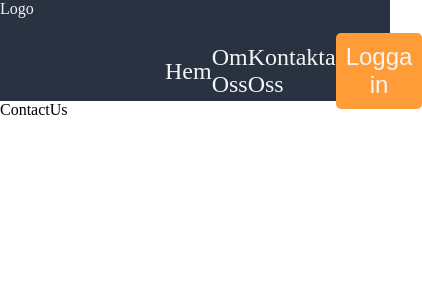
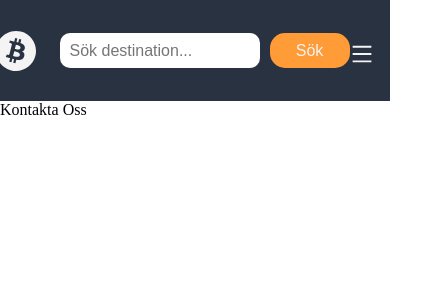
Before and after one commit to jeslaa/Oldbnb, a React (Vite) app: page /ContactUs in a window 390 px wide. Shown: the top 300 px of the page, 422 px wide, since content can reach past the window. Built offline with nearby package versions, Linux system fonts and the light colour scheme.

Commit message:
Fixed hamburgermenu and did a little media queries, need to fix the navbar for computer since it broke

```diff
--- a/package.json
+++ b/package.json
@@ -13,9 +13,11 @@
     "firebase": "^10.5.0",
     "react": "^18.2.0",
     "react-dom": "^18.2.0",
+    "react-icons": "^4.11.0",
     "react-router-dom": "^6.16.0"
   },
   "devDependencies": {
+    "@types/firebase": "^3.2.1",
     "@types/react": "^18.0.28",
     "@types/react-dom": "^18.0.11",
     "@typescript-eslint/eslint-plugin": "^5.57.1",
--- a/src/App.tsx
+++ b/src/App.tsx
@@ -1,14 +1,9 @@
-import React from 'react'
 import { BrowserRouter, Route, Routes} from 'react-router-dom'
-import {initializeApp } from 'firebase/app'
-import { config } from './config/config'
 import Home from './pages/Home'
 import AboutUs from './pages/AboutUs'
 import ContactUs from './pages/ContactUs'
 import Login from './pages/Login'
 import Navbar from './components/navbar/Navbar'
-
-initializeApp(config.firebaseConfig)
 
 type Props = {}
 
@@ -20,6 +15,7 @@ const App = (props: Props) => {
     <BrowserRouter>
       <Navbar />
       <Routes>
+        <Route path='/' element={<Home />}/>
         <Route path='/AboutUs' element={<AboutUs />}/>
         <Route path='/ContactUs' element={<ContactUs />}/>
         <Route path='/Login' element={<Login />}/>
--- /dev/null
+++ b/src/Utils/Products.tsx
@@ -0,0 +1,60 @@
+import React, { useEffect, useState } from 'react';
+import { db } from '../config/config';
+import { collection, getDocs } from 'firebase/firestore';
+
+interface Product {
+  creationDate: string | number | Date;
+  productName: string;
+  description: string;
+  price: number;
+  imageUrls: string[];
+}
+
+const Products: React.FC = () => {
+  const [data, setData] = useState<Product[]>([]);
+
+  useEffect(() => {
+    const fetchData = async () => {
+      try {
+        // Reference to Firestore collection
+        const productsCollection = collection(db, 'products')
+        const querySnapshot = await getDocs(productsCollection)
+
+        const newData: Product[] = [];
+
+        querySnapshot.forEach((doc : any) => {
+          const productData = doc.data() as Product;
+          newData.push(productData);
+        });
+
+        setData(newData);
+      } catch (error) {
+        console.error('Error fetching data: ', error);
+      }
+    };
+
+    fetchData();
+  }, []);
+
+  return (
+    <div>
+      <h2>Fetched Data</h2>
+      <ul>
+        {data.map((item, index) => (
+          <li key={index}>
+            <div>Product Name: {item.productName}</div>
+            <div>Description: {item.description}</div>
+            <div>Price: ${item.price}</div>
+            <div>Image URLs:
+                {item.imageUrls.map((imageUrl, i) => (
+                    <img key={i} src={imageUrl} alt={`Image ${i}`}></img>
+                ))}
+                </div>
+          </li>
+        ))}
+      </ul>
+    </div>
+  );
+}
+
+export default Products;
--- a/src/components/navbar/Navbar.scss
+++ b/src/components/navbar/Navbar.scss
@@ -1,40 +1,218 @@
-.navbar{
+.navbar {
     color: #F4F4F4;
     background-color: #293241;
     width: 100%;
     height: 12vh;
 
-    .nav{
+    .nav {
         display: flex;
         justify-content: space-between;
         align-items: center;
         margin-top: 15px;
         margin-right: 30px;
-        margin-left: auto;
-        width: 50%;
+        // margin-left: auto;
+        // width: 10%;
 
     }
 
-    .links{
+
+    // .search-bar{
+
+    //     .search-input{
+    //         width: 17vw;
+    //         height: 4vh;
+    //         border-radius: 15px;
+    //         border-style: none;
+    //         padding: 5px;
+    //         margin-right: 5px;
+    //         font-size: large;
+    //     }
+    //     .search-btn{
+    //         height: 4vh;
+    //         width: 80px;
+    //         padding: 7px;
+    //         border-radius: 15px;
+    //         background-color: #FF9C38;
+    //         color: #F4F4F4;
+    //         border-style: none;
+    //         font-size: large;
+
+    //     }
+    //     .search-btn:hover{
+    //         background-color:#d16900 ;
+    //         cursor: pointer;
+    //     }
+
+
+    // }
+
+    .links {
         color: #F4F4F4;
         text-decoration: none;
         font-size: 1.5rem;
+
     }
-    .hover:hover{
+
+    .link {
+        padding: 10px 20px;
+    }
+
+    .hover:hover {
         color: #FF9C38;
     }
 
-    .login{
-        background-color: #FF9C38 ;
+    .login {
+        background-color: #FF9C38;
         border-style: none;
         border-radius: 5px;
         padding: 10px;
     }
 
-    .login:hover{
+    .login:hover {
         background-color: #d16900;
         color: #F4F4F4;
         cursor: pointer;
     }
 
+
+
 }
+
+.menu-icon {
+    display: none;
+    margin-left: auto;
+}
+
+.close-icon {
+    display: none;
+}
+
+
+
+@media screen and (max-width: 1078px) {
+    .navbar {
+        .links {
+            font-size: 1.2rem;
+        }
+    }
+}
+
+@media screen and (max-width: 947px) {
+    .navbar {
+        .links {
+            font-size: 1rem;
+        }
+    }
+}
+
+@media screen and (max-width: 860px) {
+
+    .nav {
+        width: 100%;
+
+    }
+
+    .menu {
+        display: none;
+        top: 0px;
+        right: 0px;
+
+        a.links {
+            font-size: 1.2rem;
+        }
+
+    }
+
+    .menu.open {
+        display: flex;
+        flex-direction: column;
+        height: 50vh;
+        width: 200px;
+        background-color: #1b2331;
+        margin-left: auto;
+        z-index: 100;
+        position: fixed;
+        transition: 0.5s ease;
+        border-radius: 5px;
+    }
+
+    .menu-icon {
+        cursor: pointer;
+        display: flex;
+        justify-content: center;
+        align-items: center;
+        font-size: 1.5rem;
+        margin-bottom: 8px;
+
+    }
+
+    .close-icon {
+        display: block;
+        margin-left: auto;
+        height: 50px;
+        padding-right: 10px;
+        margin-top: 10px;
+        font-size: 1.5rem;
+        cursor: pointer;
+    }
+
+    .links {
+        margin-top: 20px;
+    }
+
+    .login {
+        margin-top: 20px;
+    }
+
+    .navbar {
+        display: flex;
+        justify-content: center;
+        align-items: center;
+    }
+
+    .search-bar {
+        display: flex;
+        justify-content: center;
+        align-items: center;
+
+        .search-input {
+            width: 200px;
+            height: 35px;
+            border-radius: 10px;
+            border-style: none;
+            padding: 10px;
+            font-size: 1rem;
+
+        }
+
+        .search-btn {
+            height: 35px;
+            width: 80px;
+            padding: 7px;
+            border-radius: 15px;
+            background-color: #FF9C38;
+            color: #F4F4F4;
+            border-style: none;
+            font-size: 1rem;
+            margin-left: 10px;
+        }
+
+        .search-btn:hover{
+            cursor: pointer;
+            background-color:#d16900;
+        }
+
+    }
+
+    .logo{
+        display: flex;
+        justify-content: center;
+        margin-left: 5px;
+        align-items: center;
+        font-size: 3rem;
+        padding-right: 20px;
+    }
+
+
+
+}
--- a/src/components/navbar/Navbar.tsx
+++ b/src/components/navbar/Navbar.tsx
@@ -1,24 +1,77 @@
-import React from 'react'
-import './Navbar.scss'
-import { Link } from 'react-router-dom'
+import React, { useState } from 'react';
+import './Navbar.scss';
+import { Link } from 'react-router-dom';
+import { AiOutlineMenu, AiOutlineClose,  } from 'react-icons/ai'
+import { BiLogoBitcoin } from 'react-icons/bi'
+
+// Define a type for the search query
+type SearchQuery = string;
 
 const Navbar: React.FC<{}> = () => {
+  const [searchQuery, setSearchQuery] = useState<SearchQuery>(''); // State to hold the search query
+  const [menuOpen, setMenuOpen] = useState(false) //State for menu
+
+  const handleSearch = () => {
+    // Handle the search logic here
+    console.log(`Performing a search for: ${searchQuery}`);
+  };
+
+  //Handle search
+  const handleSearchInputChange = (e: React.ChangeEvent<HTMLInputElement>) => {
+    setSearchQuery(e.target.value);
+  };
+
+  //Toggle the menu
+  const toggleMenu = () => {
+    setMenuOpen((open) => !open)
+  }
+
   return (
-    <div className='navbar'>
-      {/* LOGO / IMAGE */}
-      <span>Logo</span>
+    <div className={`navbar ${menuOpen ? 'open' : ''}`}>
 
-      {/* LINKS */}
-      <nav className='nav'>
-        <Link className='links hover' to="/">Hem</Link>
-        <Link className='links hover' to="/AboutUs">Om Oss</Link>
-        <Link className='links hover' to="/ContactUs">Kontakta Oss</Link>
-        <button className='login'><Link className='links' to="/Login">Logga in</Link></button>
+    {/* Logo */}
+    <div className="logo"><BiLogoBitcoin/>
+    {/* <span>Oldbnb</span> */}
+    </div>
 
 
-      </nav>
-    </div>
-  )
+    <div className='search-bar'>
+        <input
+          className='search-input'
+          type="text"
+          placeholder="Sök destination..."
+          value={searchQuery}
+          onChange={handleSearchInputChange}
+        />
+        <button className='search-btn' onClick={handleSearch}>
+          Sök
+        </button>
+      </div>
+
+    <nav className={`nav ${menuOpen ? 'open' : ''}`}>
+
+    <div className='menu-icon' onClick={toggleMenu}>
+        <AiOutlineMenu/>
+        <div className={`bar ${menuOpen ? 'open' : ''}`}></div>
+        </div>
+
+      <div className={`menu menu-links ${menuOpen ? 'open' : ''}`}>
+        <div className="close-icon" onClick={toggleMenu}>
+        <AiOutlineClose/>
+        </div>
+
+        <Link className='links hover link' to="/">Hem</Link>
+        <Link className='links hover link' to="/AboutUs">Om Oss</Link>
+        <Link className='links hover link' to="/ContactUs">Kontakta Oss</Link>
+        <button className='login'>
+          <Link className='links' to="/Login">Logga in</Link>
+        </button>
+
+        </div>
+
+    </nav>
+  </div>
+  );
 }
 
-export default Navbar
+export default Navbar;
--- a/src/config/config.ts
+++ b/src/config/config.ts
@@ -1,10 +1,23 @@
-export const config = {
-  firebaseConfig: {
-    apiKey: "AIzaSyD617OGnEvRe5B13g5z7pvDOUb2ld6DR4k",
-    authDomain: "oldbnb-af165.firebaseapp.com",
-    projectId: "oldbnb-af165",
-    storageBucket: "oldbnb-af165.appspot.com",
-    messagingSenderId: "91403320756",
-    appId: "1:91403320756:web:d73bf000bcbddfb68386e1"
-  }
-}
+import { getAuth, GoogleAuthProvider } from "firebase/auth";
+import { getFirestore } from 'firebase/firestore';
+import { initializeApp } from "firebase/app";
+import 'firebase/firestore'
+import 'firebase/auth'
+
+const firebaseConfig = {
+  apiKey: "AIzaSyDVkhHefAtJePpHJOwnVGvJH_ArZnbI-ic",
+  authDomain: "airbnb-99fa8.firebaseapp.com",
+  projectId: "airbnb-99fa8",
+  storageBucket: "airbnb-99fa8.appspot.com",
+  messagingSenderId: "347431923630",
+  appId: "1:347431923630:web:101ebf3a5c05165f8ba23f",
+  measurementId: "G-4786634X2Z"
+};
+
+
+const app = initializeApp(firebaseConfig);
+const db = getFirestore()
+const auth = getAuth(app)
+const provider = new GoogleAuthProvider();
+
+export { db, app, auth, provider }
--- a/src/pages/AboutUs.tsx
+++ b/src/pages/AboutUs.tsx
@@ -2,7 +2,7 @@ import React from 'react'
 
 const AboutUs = () => {
   return (
-    <div>Aboutus</div>
+    <div>Om oss</div>
   )
 }
 
--- a/src/pages/ContactUs.tsx
+++ b/src/pages/ContactUs.tsx
@@ -2,7 +2,7 @@ import React from 'react'
 
 const ContactUs = () => {
   return (
-    <div>ContactUs</div>
+    <div>Kontakta Oss</div>
   )
 }
 
--- a/src/pages/Home.tsx
+++ b/src/pages/Home.tsx
@@ -1,8 +1,14 @@
 import React from 'react'
+import Products from '../Utils/Products'
 
 const Home = () => {
   return (
-    <div>Home</div>
+
+    <>
+    <Products/>
+    </>
+
+
   )
 }
 
```
Also changed, not shown: src/pages/CreateProduct.tsx (added, +78 -0 lines), 2 other files (tests, documents, lock files or other folders).
